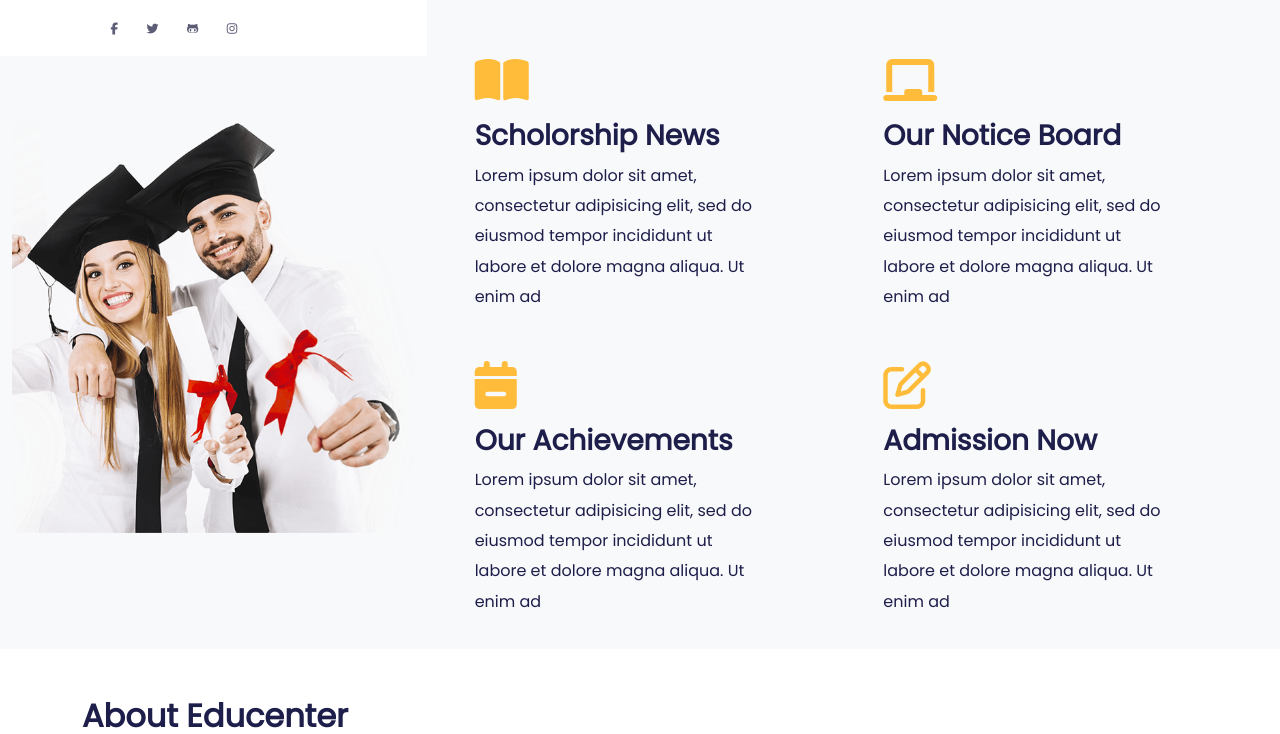
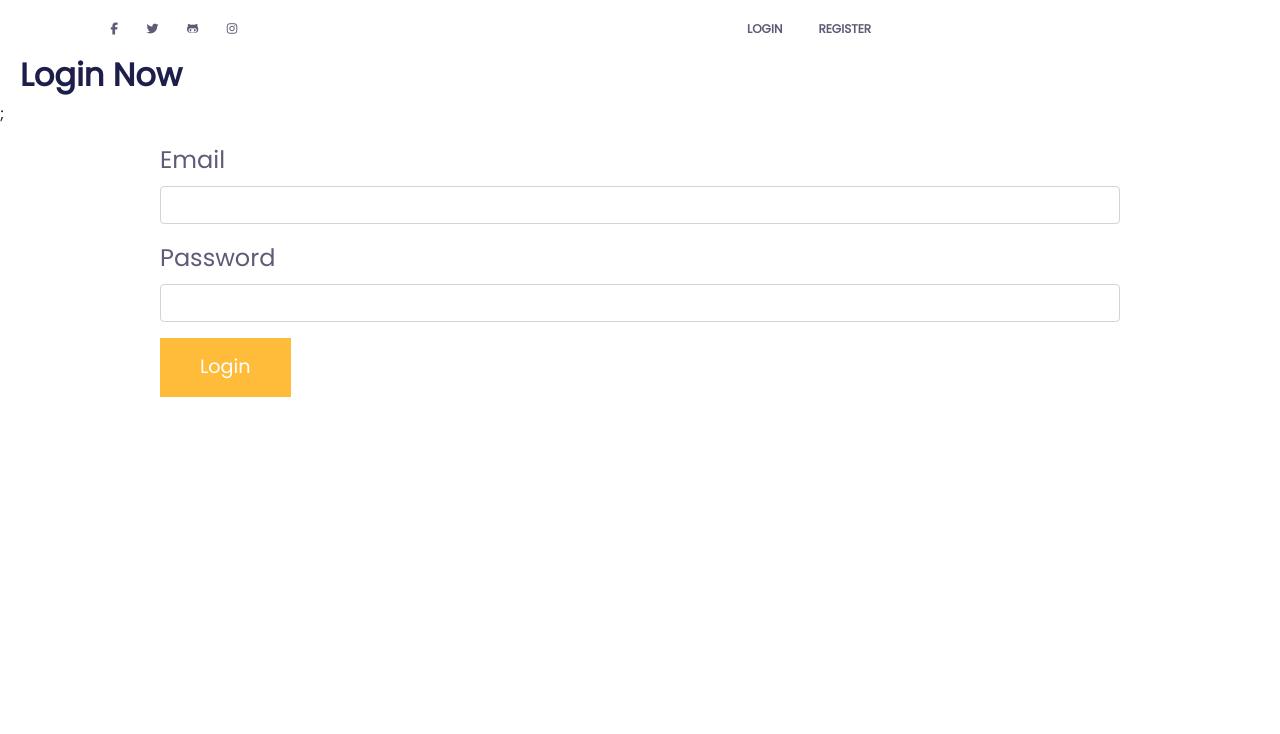
Before and after one commit to ES484/educenter, a React (Create React App) app: page / in a window 1280 px wide. Shown: the top 734 px of the page. Built offline with nearby package versions, Linux system fonts and the light colour scheme.

Commit message:
error handling2

```diff
--- a/src/Components/App/App.js
+++ b/src/Components/App/App.js
@@ -17,7 +17,6 @@ import Login from './../Login/Login';
 import { Routes, Route, Navigate, useNavigate} from 'react-router-dom';
 import Contact from './../Contact/Contact';
 import Teachers from './../Teachers/Teachers';
-import AboutEduSection from './../AboutEduSection/AboutEduSection';
 function App() {
   const[userData, setUserData]= useState(null);
   let navigate= useNavigate();
@@ -55,7 +54,7 @@ function App() {
       <FirstNavbar userData={userData} logOut={logOut}/>
       <Carousel userData={userData}/>
     <Routes>
-      <Route path='/' element={<Home/>}/>
+      <Route path='/' element={<Login/>}/>
       <Route path='home' element={<ProtectedRoute><Home/></ProtectedRoute>}/>
       <Route path='notice' element={<Notice/>}/>
       <Route path='research' element={<Research/>}/>
@@ -66,8 +65,6 @@ function App() {
       <Route path='news' element={<ProtectedRoute><News/></ProtectedRoute>}/>
       <Route path='contact' element={<ProtectedRoute><Contact/></ProtectedRoute>}/>
       <Route path='teachers' element={<ProtectedRoute><Teachers/></ProtectedRoute>}/>
-      <Route path='aboutEduSection' element={<ProtectedRoute><AboutEduSection/></ProtectedRoute>}/>
-
       <Route path='register' element={<Register/>}/>
       <Route path='login' element={<Login getUserData={getUserData}/>}/>
     </Routes>
```
